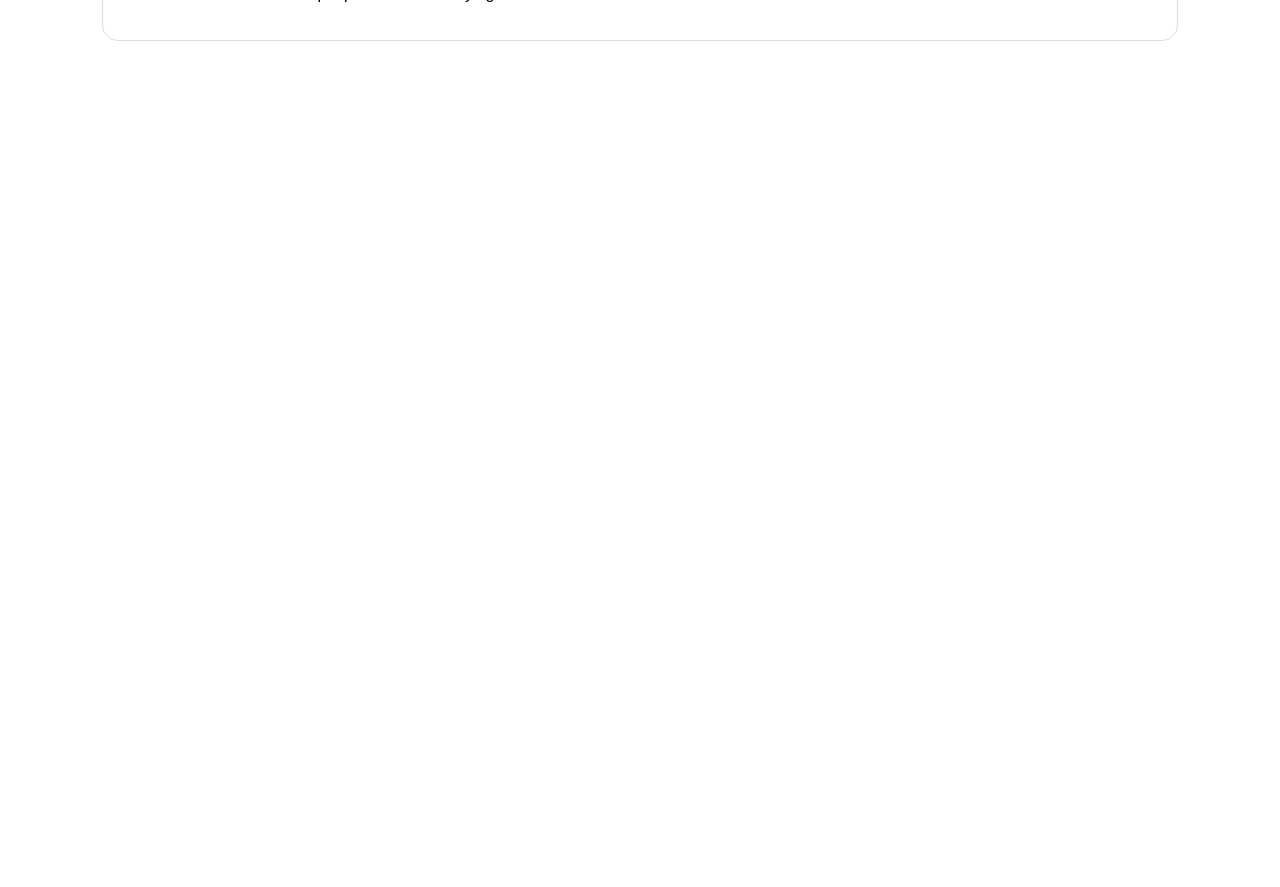
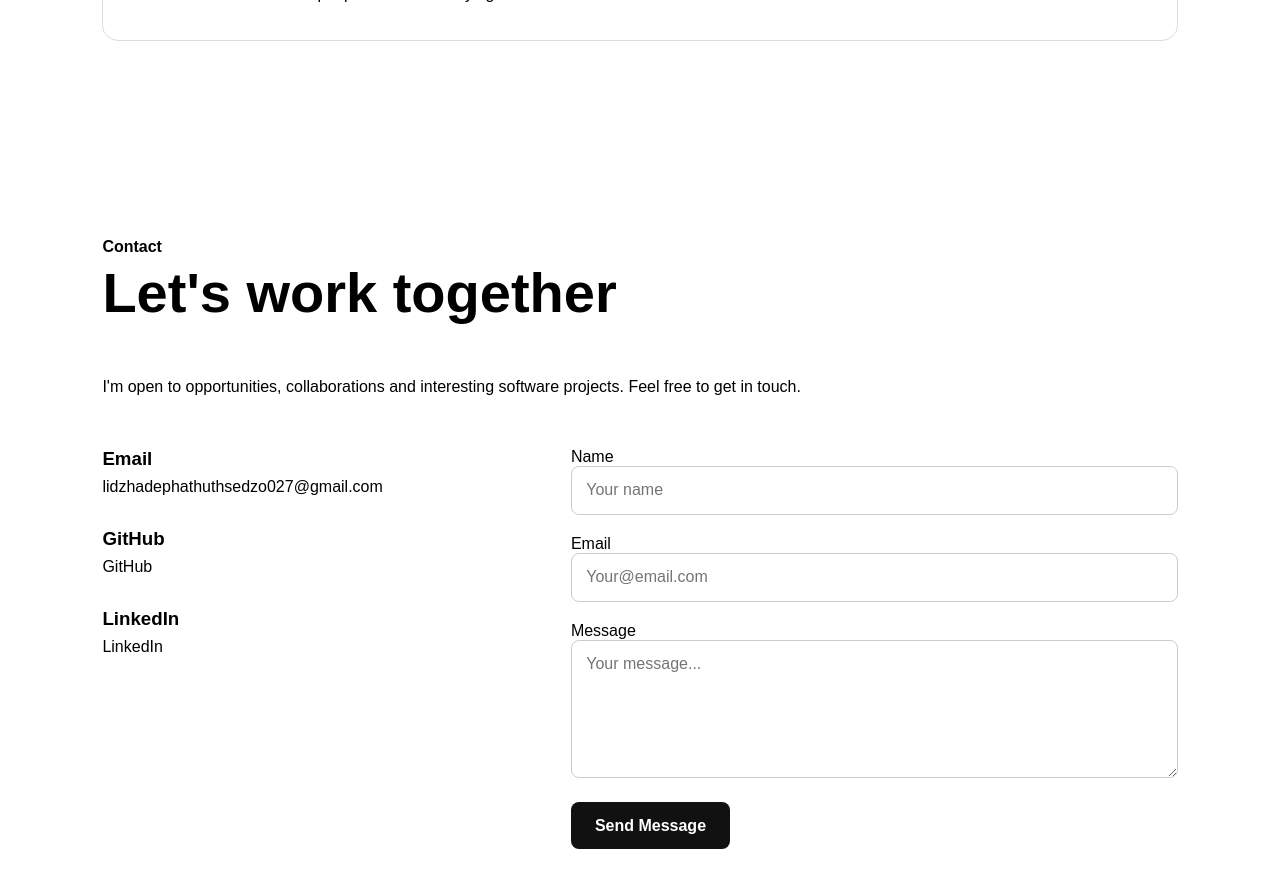
Before and after one commit to Phathu-Lidzhade/portfolio, a React (Vite) app in the folder my-portfolio/: page / in a window 1280 px wide. Shown: the part 3940-4827 px from the top of the page. Before the commit the page ends 4077 px from the top, so only its background shows below. Built offline with nearby package versions, Linux system fonts and the light colour scheme.

Commit message:
added the contact section

```diff
--- a/my-portfolio/src/App.tsx
+++ b/my-portfolio/src/App.tsx
@@ -4,6 +4,7 @@ import About from "./components/About/About";
 import Skills from "./components/Skills/Skills";
 import Project from "./components/Projects/Projects";
 import Education from "./components/Education/Education";
+import Contact from "./components/Contact/Contact";
 
 function App() {
   return (
@@ -16,6 +17,7 @@ function App() {
         <Skills />
         <Project />
         <Education />
+        <Contact />
       </main>
     </>
   );
--- a/my-portfolio/src/components/Contact/Contact.tsx
+++ b/my-portfolio/src/components/Contact/Contact.tsx
@@ -0,0 +1,83 @@
+function Contact() {
+  return (
+    <section className="contact" id="contact">
+      <div className="contact-container">
+        <div className="contact-heading">
+          <p>Contact</p>
+          <h2>Let's work together</h2>
+
+          <p>I'm open to opportunities, collaborations and interesting software projects. Feel free to get in touch.</p>
+        </div>
+
+        <div className="contact-content">
+          <div className="contact-details">
+            <div className="contact-item">
+              <h3>Email</h3>
+              <a href="mailto:lidzhadephathuthsedzo027@gmail.com">
+                lidzhadephathuthsedzo027@gmail.com
+              </a>
+            </div>
+
+            <div className="contact-item">
+              <h3>GitHub</h3>
+              <a href="https://github.com/Phathu-Lidzhade"
+                target="_blank"
+                rel="noopener noreferrer"
+              >
+                GitHub
+              </a>
+            </div>
+
+            <div className="contact-item">
+              <h3>LinkedIn</h3>
+              <a href="https://www.linkedin.com/in/phathutshedzo-lidzhade-a502a2382"
+                target="_blank"
+                rel="noopener noreferrer"
+              >
+                LinkedIn
+              </a>
+            </div>
+
+          </div>
+
+          <form className="contact-form">
+            <div className="form-group">
+              <label htmlFor="name">Name</label>
+              <input
+                type="text"
+                id="name"
+                name="name"
+                placeholder="Your name"
+              />
+            </div>
+
+            <div className="form-group">
+              <label htmlFor="email">Email</label>
+              <input
+                type="email"
+                id="email"
+                name="email"
+                placeholder="Your@email.com"
+              />
+            </div>
+
+            <div className="form-group">
+              <label htmlFor="message">Message</label>
+              <textarea
+                id="message"
+                name="message"
+                rows={6}
+                placeholder="Your message..."
+              />
+            </div>
+
+            <button type="submit">Send Message</button>
+
+          </form>
+        </div>
+      </div>
+    </section>
+  );
+}
+
+export default Contact
--- a/my-portfolio/src/index.css
+++ b/my-portfolio/src/index.css
@@ -314,6 +314,94 @@ body {
   line-height: 1.7;
 }
 
+.contact {
+  padding: 6rem 8%;
+}
+
+.contact-container {
+  max-width: 1100px;
+  margin: 0 auto;
+}
+
+.contact-heading {
+  max-width: 700px;
+  margin-bottom: 3rem;
+}
+
+.contact-heading p {
+  line-height: 1.7;
+  margin-top: 3rem;
+}
+
+.contact-heading p:first-child {
+  font-weight: 600;
+  margin: 0;
+}
+
+.contact-heading h2 {
+  font-size: clamp(2rem, 5vw, 3.5rem);
+}
+
+.contact-content {
+  display: grid;
+  grid-template-columns: 1fr 1.5fr;
+  gap: 4rem;
+}
+
+.contact-details {
+  display: flex;
+  flex-direction: column;
+  gap: 2rem;
+}
+
+.contact-item h3 {
+  margin-bottom: 0.5rem;
+}
+
+.contact-item a {
+  color: inherit;
+  text-decoration: none;
+}
+
+.contact-form {
+  display: flex;
+  flex-direction: column;
+  gap: 1.25rem;
+}
+
+.contact-group {
+  display: flex;
+  flex-direction: column;
+  gap: 0.5rem;
+}
+
+.contact-group label {
+  font-weight: 600;
+}
+
+.form-group input,
+.form-group textarea {
+  width: 100%;
+  padding: 0.9rem;
+  border: 1px solid #ccc;
+  border-radius: 8px;
+  font: inherit;
+  resize: vertical;
+}
+
+.contact-form button {
+  align-self: flex-start;
+  padding: 0.9rem 1.5rem;
+  border: none;
+  border-radius: 8px;
+  background: #111;
+  color: white;
+  font: inherit;
+  font-weight: 600;
+  cursor: pointer;
+}
+
+
 @media (max-width: 768px) {
   .hero {
     flex-direction: column;
@@ -346,4 +434,9 @@ body {
     grid-template-columns: 1fr;
     gap: 1rem;
   }
+
+  .contact-content {
+    grid-template-columns: 1fr;
+    gap: 3rem;
+  }
 }
```
